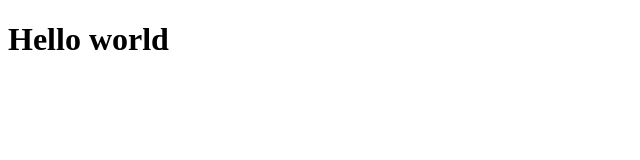
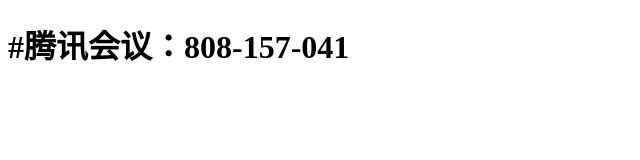
Before and after one commit to Chris-tang1/chris-tang1.github.io, a plain HTML site: page index.html in a window 1280 px wide. Shown: the whole page, without its empty margins (0-640 px from the left). Drawn offline with Linux system fonts and the light colour scheme.

Commit message:
Update index.html

```diff
--- a/index.html
+++ b/index.html
@@ -1,6 +1,6 @@
 <!DOCTYPE html>
 <html>
 <body>
-  <h1>Hello world</h1>
+  <h1>#腾讯会议：808-157-041</h1>
 </body>
 </html>
```
